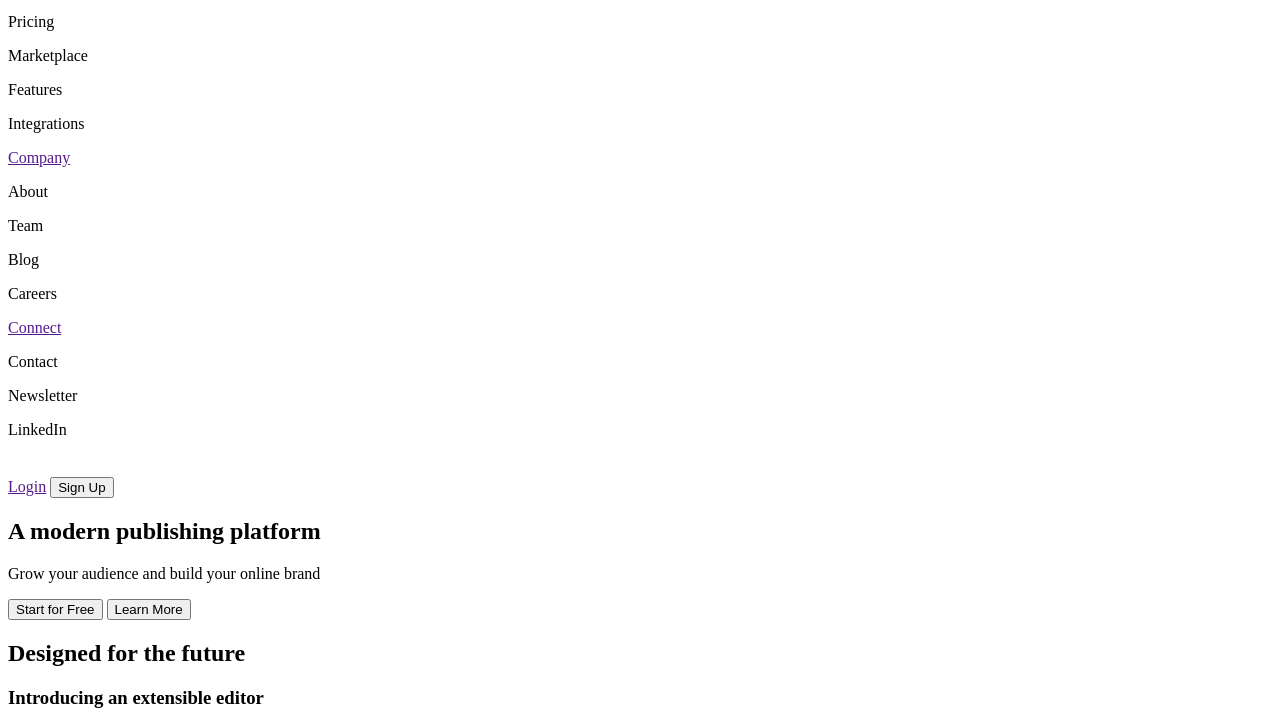
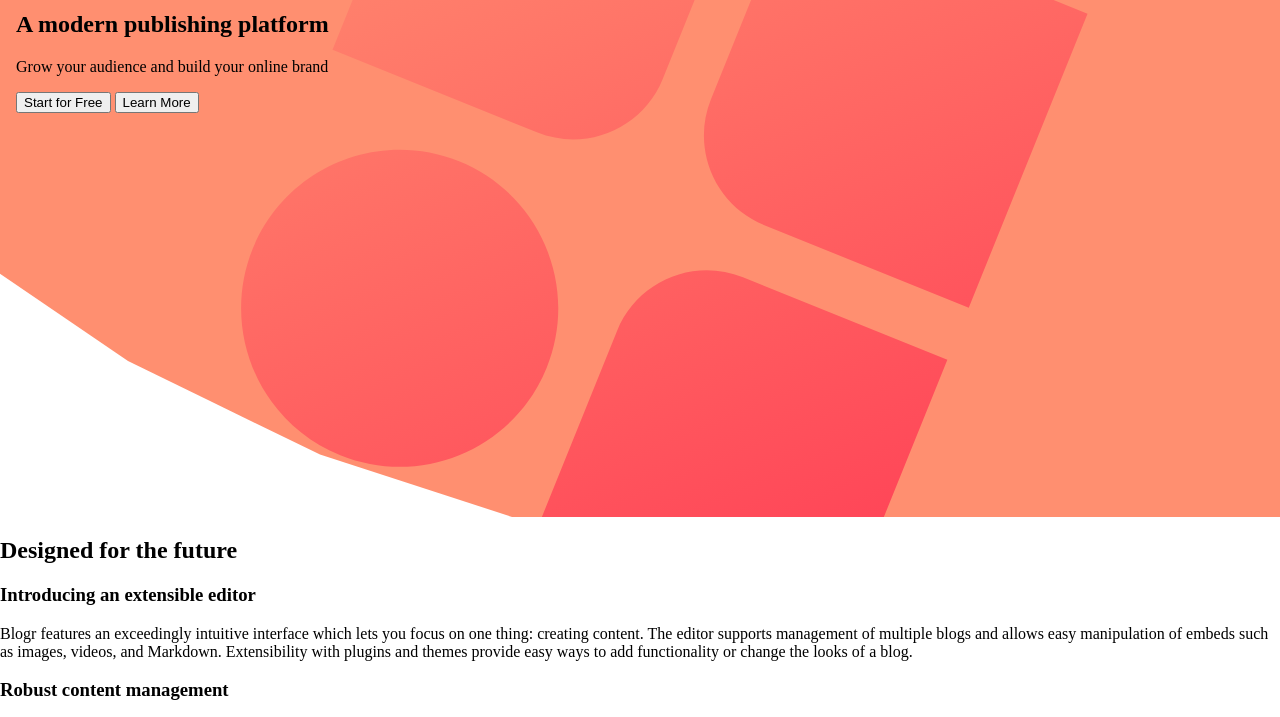
Before and after one commit to cod-lvr/blogr-website, a plain HTML site: page index.html in a window 1280 px wide. Shown: the part 107-824 px from the top of the page. Drawn offline with Linux system fonts and the light colour scheme.

Commit message:
add root style

```diff
--- a/index.html
+++ b/index.html
@@ -20,7 +20,7 @@
             <div class="logo">
               <img src="/images/logo.svg" alt="logo" />
             </div>
-            <div class="nav-links">
+            <!-- <div class="nav-links">
               <div class="list">
                 <a href="">Product</a>
                 <p>Overview</p>
@@ -43,14 +43,14 @@
                 <p>LinkedIn</p>
               </div>
             </div>
-          </div>
+          </div> -->
           <div class="humburger">
             <img src="/images/icon-hamburger.svg" alt="hum-menu" />
           </div>
-          <div class="right-nav">
+          <!-- <div class="right-nav">
             <a href="">Login</a>
             <button class="prim-btn">Sign Up</button>
-          </div>
+          </div> -->
         </nav>
         <div class="content-box">
           <h1>A modern publishing platform</h1>
--- a/styles/_main-hero.scss
+++ b/styles/_main-hero.scss
@@ -0,0 +1,27 @@
+main {
+  #hero {
+    padding: 2rem 1rem;
+    background-image: url(/images/bg-pattern-intro-mobile.svg);
+    background-position: center;
+    background-repeat: no-repeat;
+    background-size: cover;
+    background-color: $Very-light-red;
+    height: 70vh;
+    clip-path: polygon(
+      100% 0%,
+      78% 0%,
+      73% 0%,
+      0% 0%,
+      0% 25%,
+      0% 61%,
+      10% 75%,
+      25% 90%,
+      40% 100%,
+      61% 100%,
+      78% 100%,
+      100% 100%,
+      100% 47%,
+      100% 25%
+    );
+  }
+}
--- a/styles/_roots.scss
+++ b/styles/_roots.scss
@@ -0,0 +1,6 @@
+body {
+  padding: 0;
+  margin: 0;
+  box-sizing: border-box;
+  font-size: $f-size;
+}
--- a/styles/_variables.scss
+++ b/styles/_variables.scss
@@ -24,8 +24,8 @@ $Very-dark-black-blue: hsl(240, 10%, 16%); //(footer background)
 
 // Background gradient $Intro/CTA mobile nav:
 
-$Very-light-red: hsl(13, 100%, 72%);
-$Light-red: hsl(353, 100%, 62%);
+$Very-light-red: #ff8f70;
+$Light-red: #ff3d54;
 
 // Background gradient $body:
 
```
Also changed, not shown: styles/style.css, 1 other file.
